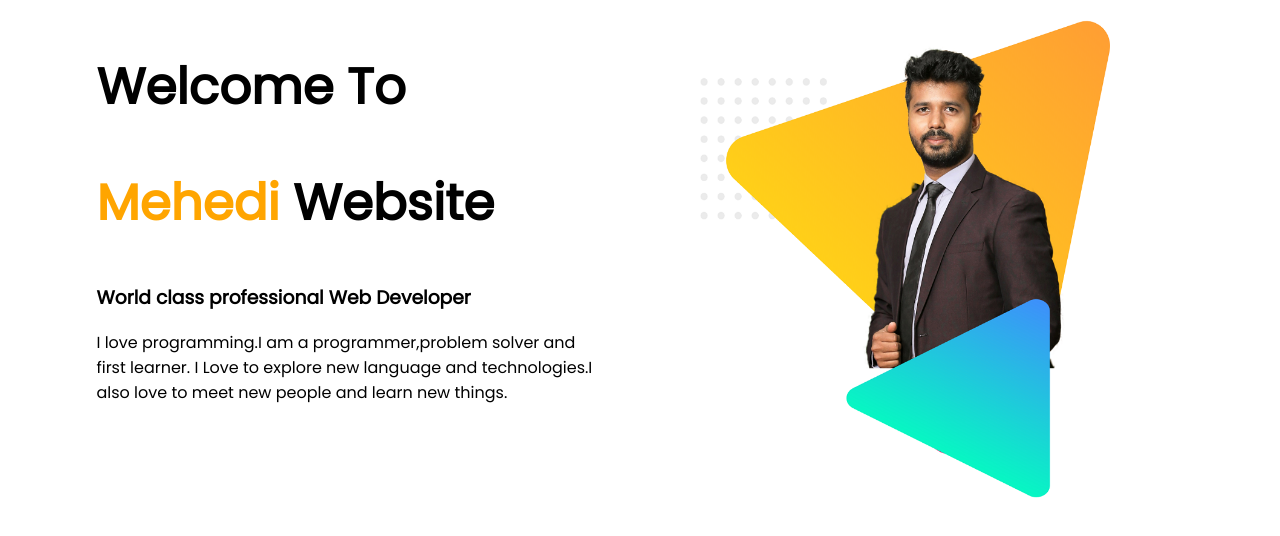
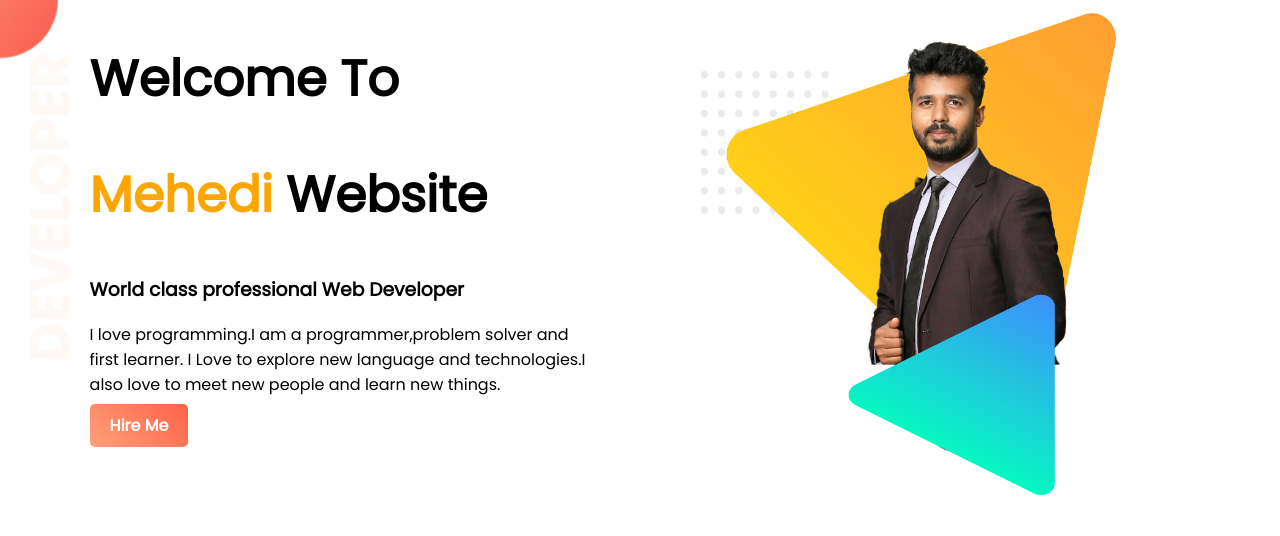
Before and after one commit to mehedi6892/web-portfolio-v2, a plain HTML site: page index.html in a window 1280 px wide. Drawn offline with Linux system fonts and the light colour scheme.

Commit message:
finished top part

```diff
--- a/index.html
+++ b/index.html
@@ -11,12 +11,13 @@
     <link rel="stylesheet" href="style.css">
 </head>
 <body>
-    <section>
+    <section class="top-banner">
         <div class="half-width">
             <h1>Welcome To</h1>
             <h1> <span class="name-highlight">Mehedi</span> Website</h1>
             <h3>World class professional Web Developer</h3>
             <p>I love programming.I am a programmer,problem solver and first learner. I Love to explore new language and technologies.I also  love to meet new people and learn new things.</p>
+            <a class="link-button" target="_blank" href="https://bd.linkedin.com/in/mehedihshuvo98">Hire Me</a>
         </div>
         <div class="half-width">
             <img src="images/shuvo.png" alt="">
--- a/style.css
+++ b/style.css
@@ -1,6 +1,7 @@
 body{
     font-family: 'Poppins', sans-serif;
     font-weight: 400;
+    margin: 0px;
 }
 
 h1{
@@ -20,3 +21,20 @@ h1{
 .half-width img{
     width: 100%;
 }
+
+.top-banner{
+    background-image: url("images/top-banner.png");
+    background-repeat: no-repeat;
+}
+
+section{
+    height: 500px;
+}
+.link-button{
+    text-decoration: none;
+   background-image: linear-gradient(45deg,lightSalmon,tomato);
+    padding: 10px 20px;
+    border-radius: 5px;
+    color: white;
+    font-weight: 700;
+}
```
